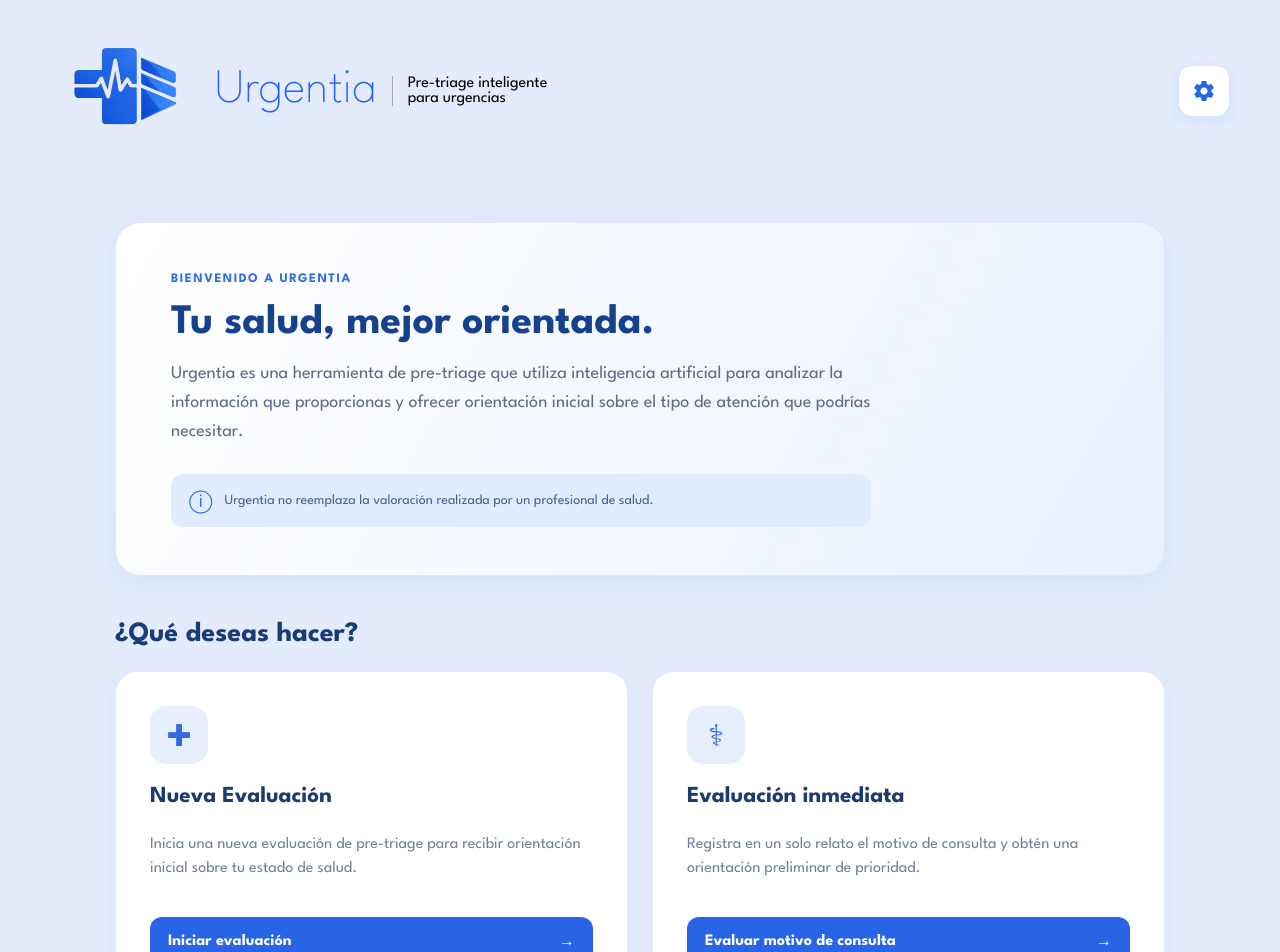
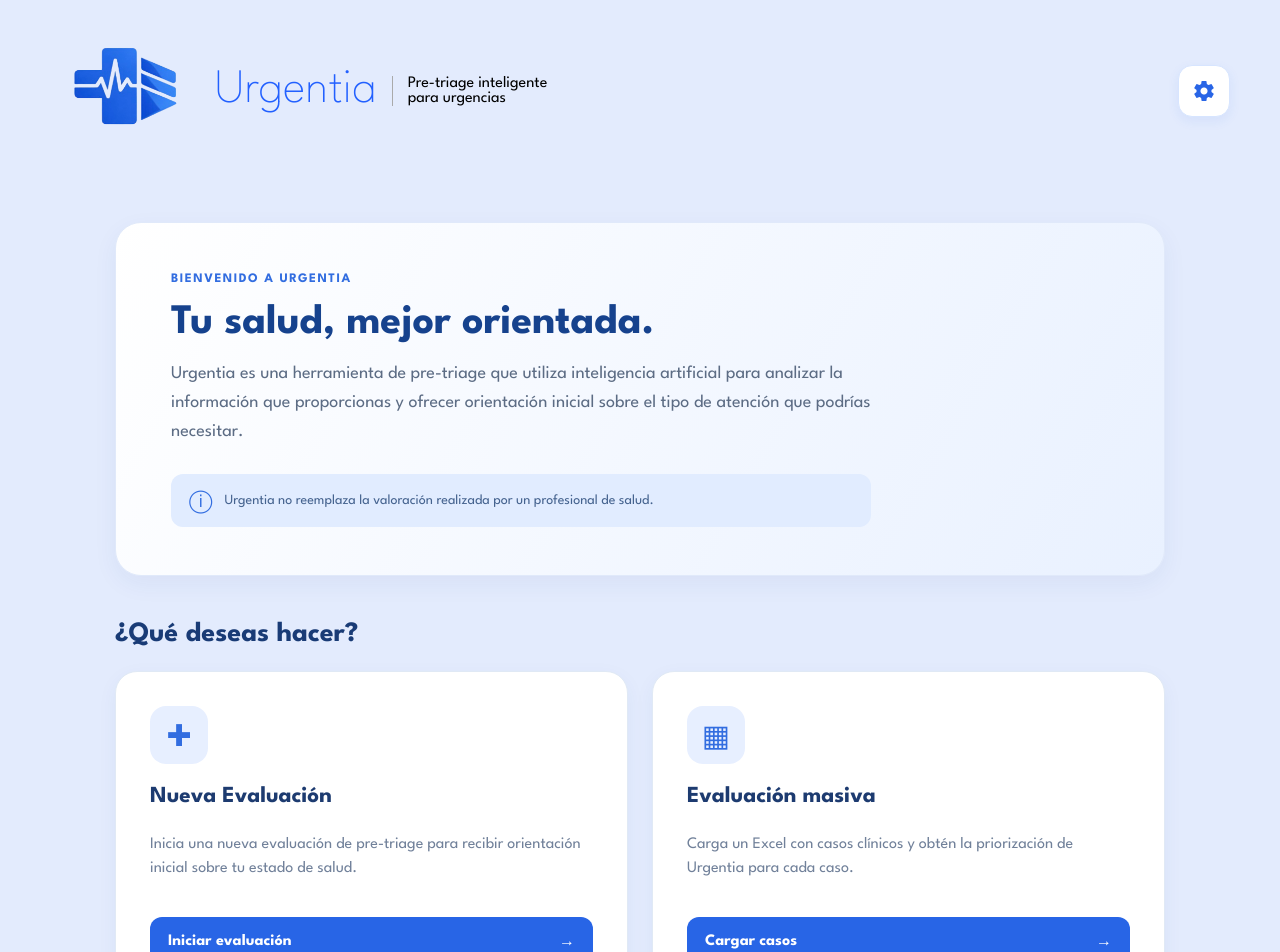
Before and after one commit to dashanino/projectUrgentia, an Angular app: page /app/home in a window 1280 px wide. Shown: the top 952 px of the page. Built offline with nearby package versions, Linux system fonts and the light colour scheme; sample sign-in values are in the browser's storage.

Commit message:
Change admin shortcut to bulk Excel triage

```diff
--- a/src/app/features/home/pages/home/home.html
+++ b/src/app/features/home/pages/home/home.html
@@ -50,13 +50,17 @@
             <span>→</span>
             </button>
         </article>
+
         @if (esAdmin) {
           <article class="action-card">
-            <div class="card-icon">⚕</div>
-            <h3>Evaluación inmediata</h3>
-            <p>Registra en un solo relato el motivo de consulta y obtén una orientación preliminar de prioridad.</p>
+            <div class="card-icon">▦</div>
+            <h3>Evaluación masiva</h3>
+            <p>
+              Carga un Excel con casos clínicos y obtén
+              la priorización de Urgentia para cada caso.
+            </p>
             <button type="button" (click)="abrirEvaluacionInmediata()">
-              Evaluar motivo de consulta
+              Cargar casos
               <span>→</span>
             </button>
           </article>
```
